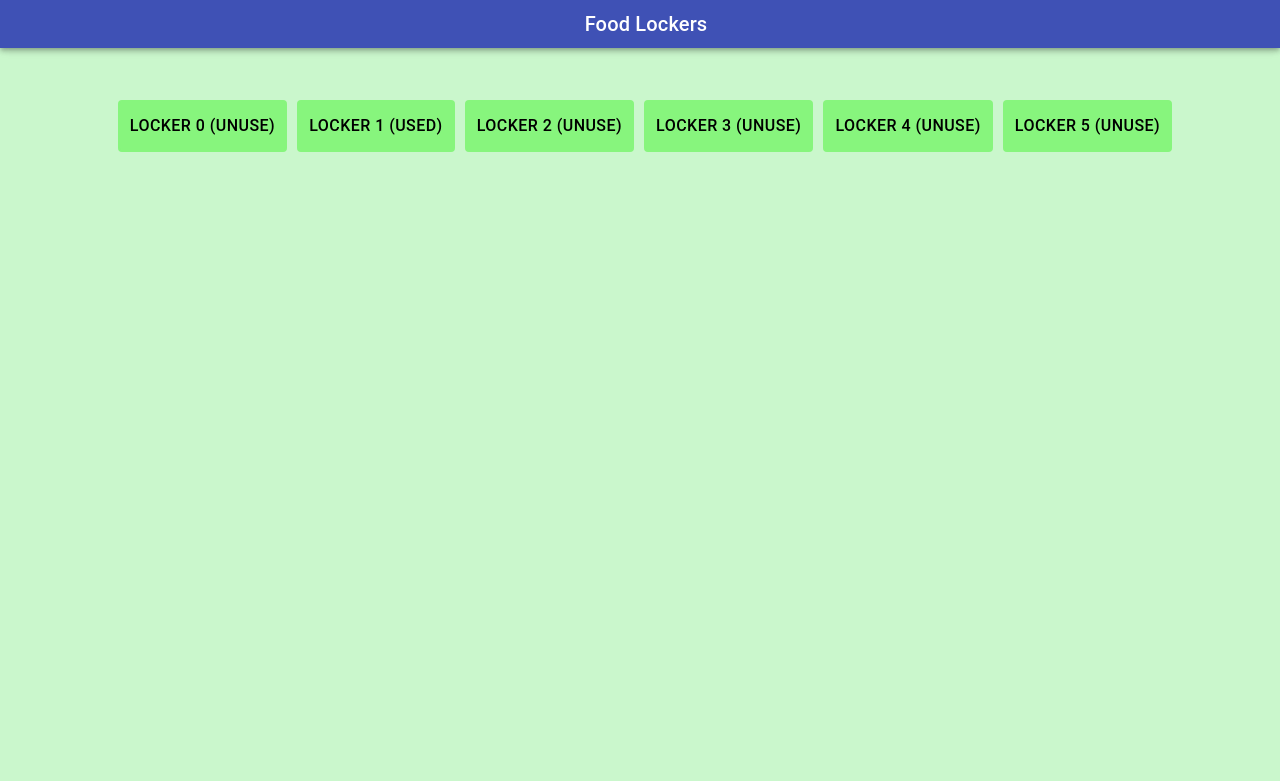
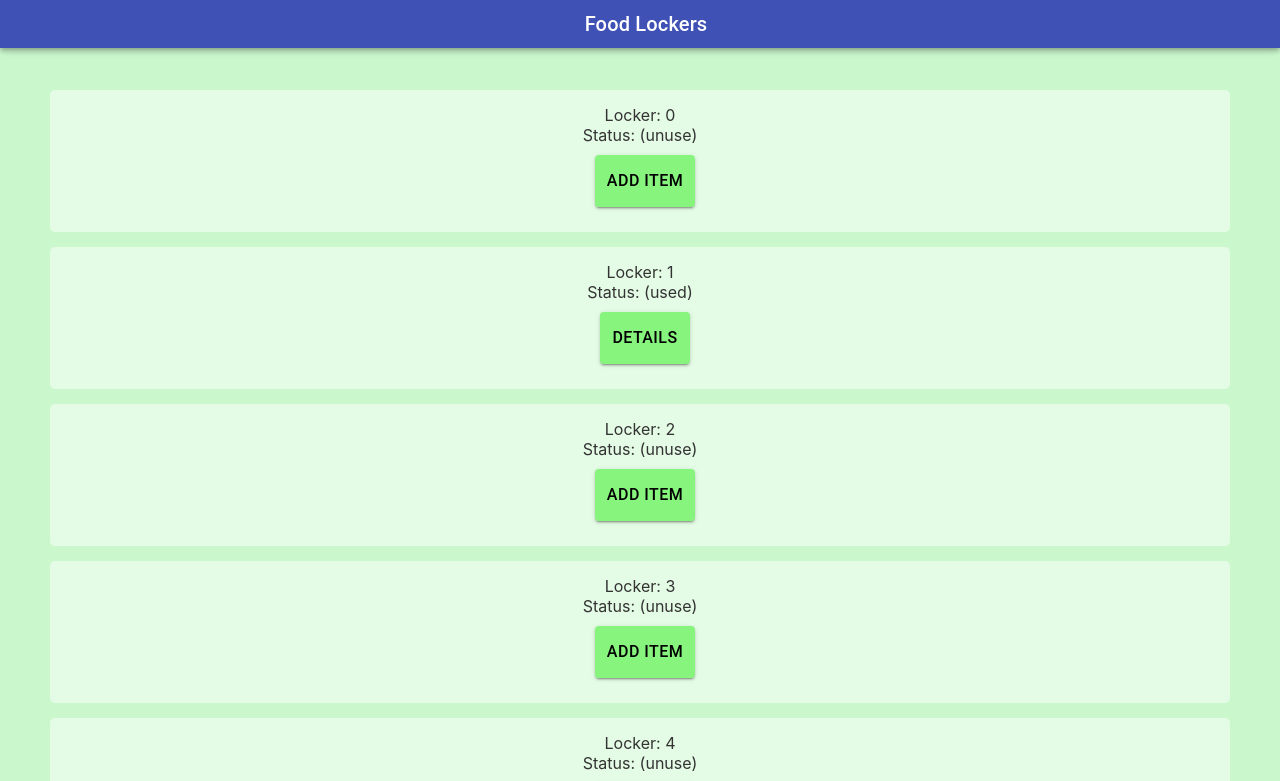
Before and after one commit to Khoi8/hackgt7, a React (Create React App) app: page / in a window 1280 px wide. Shown: the top 781 px of the page. Built offline with nearby package versions, Linux system fonts and the light colour scheme.

Commit message:
access index

```diff
--- a/src/components/Locker/Locker.js
+++ b/src/components/Locker/Locker.js
@@ -14,10 +14,15 @@ export class Locker extends Component {
         this.createLockers = this.createLockers.bind(this);
     }
 
-    goToDetails = e => {
+    lockerindex(index) {
+        this.props.lockerIndex(index);
+    }
+
+    goToDetails (index){
         // go to details page
         this.props.setDetail(); // change the number based on the case for this
-        e.preventDefault();
+        this.lockerindex(index);
+        console.log(index);
     }
 
     goToAddMenu = e => {
@@ -39,25 +44,55 @@ export class Locker extends Component {
         this.props.nextStep();
     }
 
-    createLockers(i) {
-     var check = (i[1] === ' (unuse)');
-     if (check){
-        return <Button  key={i[0]}
-                id = {i[0]}
-                onClick={this.goToAddMenu}
-             >
-                Locker {i}
-                </Button>
-     }else{
-        return <Button  key={i[0]}
-            id = {i[0]}
-            onClick={this.goToDetails}
-                >
-                    Locker {i}
-                </Button>
-     }
+    createLockers(i){
+        var check = (i[1] === ' (unuse)');
+        if (check) {
+            return <li key={i[0]} >
+                        Locker: {i[0]}
+                        <br/>
+                        Status: {i[1]}
+                        <br/>
+                        <Button
+                                variant="contained"
+                                onClick={() => this.goToAddMenu}
+                                > add Item
+                        </Button>
+                    </li>
+        }else {
+            return <li key = {i[0]}>
+                        Locker: {i[0]}
+                        <br/>
+                        Status: {i[1]}
+                        <br/>
+                        <Button
+                                variant="contained"
+                                onClick={() => this.goToDetails(i[0])}
+                                > details
+                        </Button>
+                </li>
+        }
 
     }
+
+    // createLockers(i) {
+    //  var check = (i[1] === ' (unuse)');
+    //  if (check){
+    //     return <Button  key={i[0]}
+    //             id = {i[0]}
+    //             onClick={this.goToAddMenu}
+    //          >
+    //             Locker {i}
+    //             </Button>
+    //  }else{
+    //     return <Button  key={i[0]}
+    //         id = {i[0]}
+    //         onClick={this.goToDetails(i[0])}
+    //             >
+    //                 Locker {i}
+    //             </Button>
+    //  }
+
+    // }
 
 
 
--- a/src/components/ShopList/ShopList.js
+++ b/src/components/ShopList/ShopList.js
@@ -33,6 +33,7 @@ export class ShopList extends Component {
         this.addItem = this.addItem.bind(this);
         this.deleteItem = this.deleteItem.bind(this);
         this.addItemButton = this.addItemButton.bind(this);
+        this.lockerIndex = this.lockerIndex.bind(this);
     }
 
     //step + 1
```
